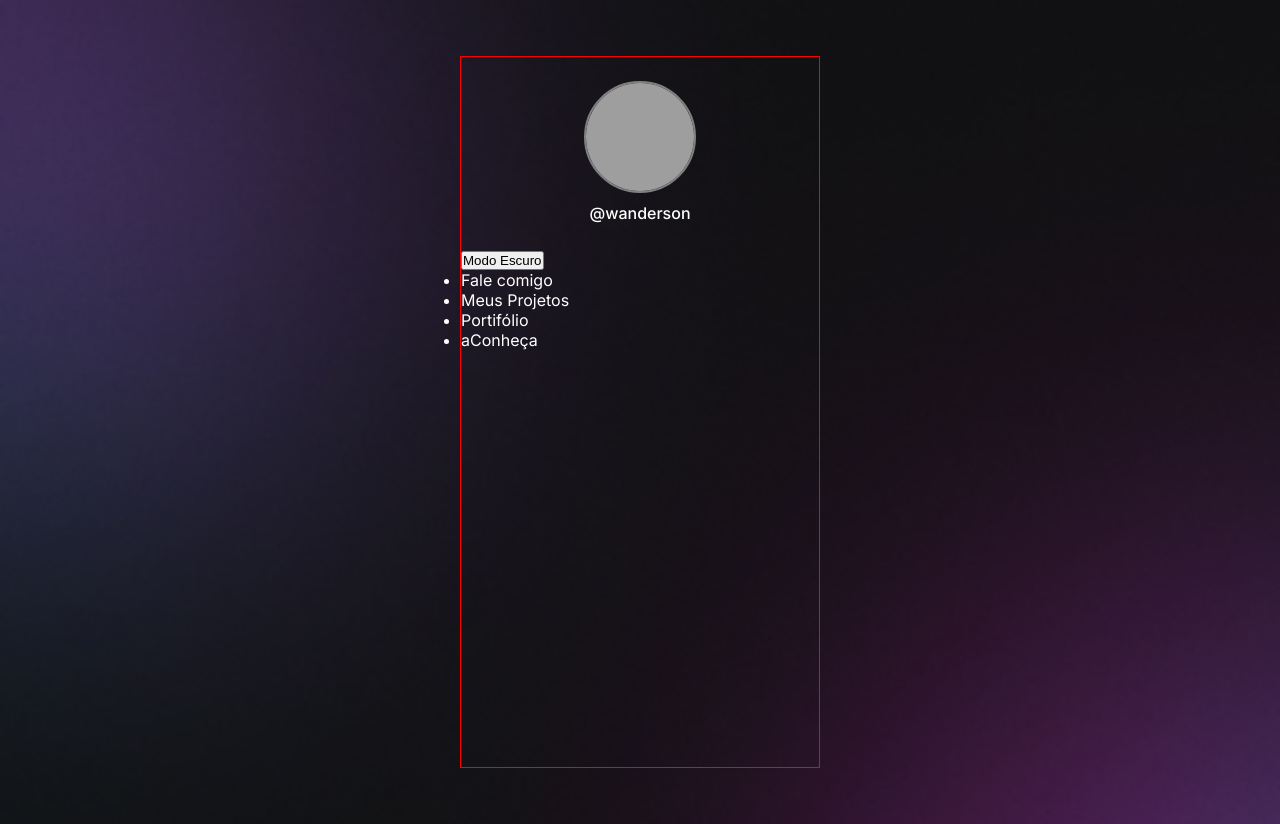
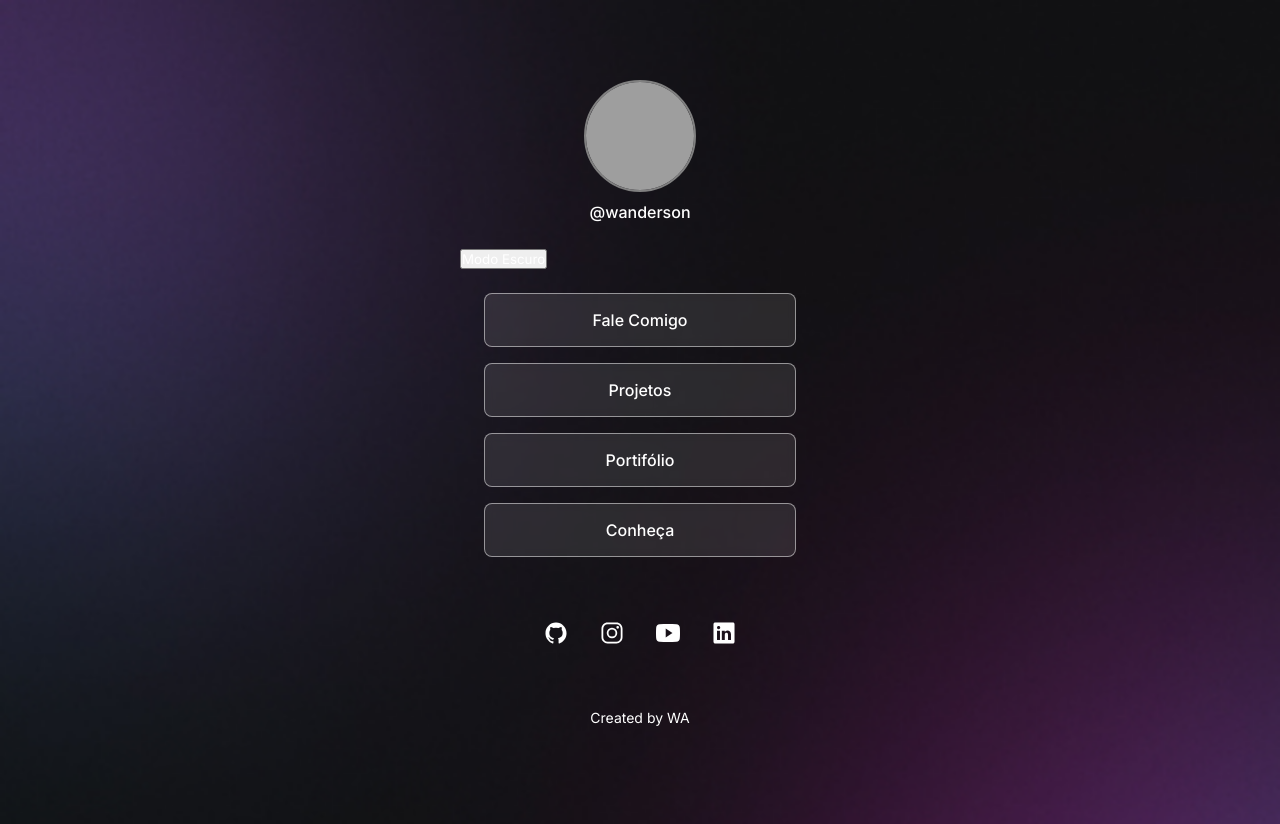
Before and after one commit to DevWanderson/discover, a plain HTML site: page index.html in a window 1280 px wide. Drawn offline with nearby package versions, Linux system fonts and the light colour scheme; grey boxes are pictures that could not be loaded.

Commit message:
Atualizações curso discover, finalização tema escuro

```diff
--- a/index.html
+++ b/index.html
@@ -18,13 +18,29 @@
         </div>
         <button id="darkLight">Modo Escuro</button>
         <ul>
-            <li>Fale comigo</li>
-            <li>Meus Projetos</li>
-            <li>Portifólio</li>
-            <li>aConheça</li>
+            <li><a href="">Fale Comigo</a></li>
+            <li><a href="">Projetos</a></li>
+            <li><a href="">Portifólio</a></li>
+            <li><a href="">Conheça</a></li>
         </ul>
-
+        <!-- Utilizando ícones do site https://ionic.io/ionicons-->
+        <div id="social-links">
+            <a href="https://github.com/DevWanderson" target="_blank">
+                <ion-icon name="logo-github"></ion-icon>
+            </a>
+            <a href="http://" target="_blank">
+                <ion-icon name="logo-instagram"></ion-icon>
+            </a>
+            <a href="http://" target="_blank">
+                <ion-icon name="logo-youtube"></ion-icon>
+            </a>
+            <a href="https://www.linkedin.com/in/wanderson-guedes" target="_blank">
+                <ion-icon name="logo-linkedin"></ion-icon>
+            </a>
+        </div>
+        <footer>Created by WA</footer>
     </div>
-
+    <script type="module" src="https://unpkg.com/ionicons@7.1.0/dist/ionicons/ionicons.esm.js"></script>
+<script nomodule src="https://unpkg.com/ionicons@7.1.0/dist/ionicons/ionicons.js"></script>
 </body>
 </html>
--- a/style.css
+++ b/style.css
@@ -7,12 +7,14 @@
 
 body {
     background: url(./assets/bg-mobile.jpg) no-repeat top center/cover;
+}
+
+body * {
+    color: white;
     font-family: "Inter", Sans-serif;
-    color: white;
 }
 
 #container {
-    border: 1px solid red;
     width: 360px;
     height: 712px;
     margin: 56px auto;
@@ -37,3 +39,61 @@ body {
     line-height: 24px;
     margin-top: 8px;
 }
+
+ul {
+    list-style: none;
+    display: flex;
+    flex-direction: column;
+    gap: 16px;
+    padding: 24px;
+}
+
+ul li a{
+    display: flex;
+    align-items: center;
+    justify-content: center;
+    padding: 16px 24px;
+
+    background: rgba(255, 255, 255, 0.1);
+    border: 1px solid rgba(255, 255, 255, 0.5);
+    border-radius: 8px;
+    backdrop-filter: blur(4px);
+    -webkit-backdrop-filter: blur(4px);
+    text-decoration: none;
+    font-weight: 500;
+
+    transition: all .3s;
+}
+
+ul li a:hover {
+    background: rgba(255, 255, 255, 0.5);
+    border: 1.5px solid white;
+}
+
+/*Social Links */
+
+#social-links {
+    display: flex;
+    justify-content: center;
+    padding: 24px 0;
+    font-size: 24px;
+}
+
+#social-links a{
+    display: flex;
+    align-items: center;
+    justify-content: center;
+    padding: 16px;
+    border-radius: 50%;
+    transition: background 0.2;
+}
+
+#social-links a:hover{
+    background-color: rgba(255, 255, 255, 0.2);
+}
+
+footer{
+    padding: 24px;
+    text-align: center;
+    font-size: 14px;
+}
```
